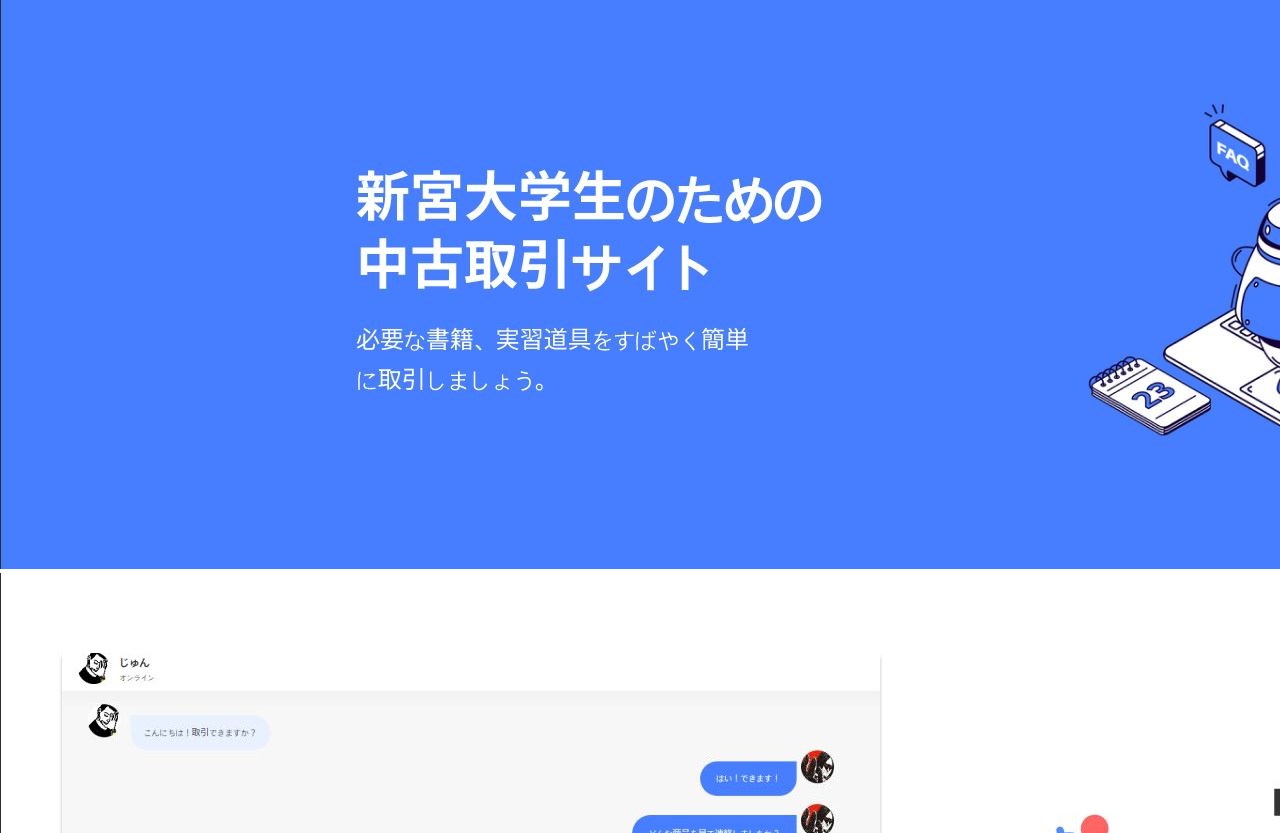
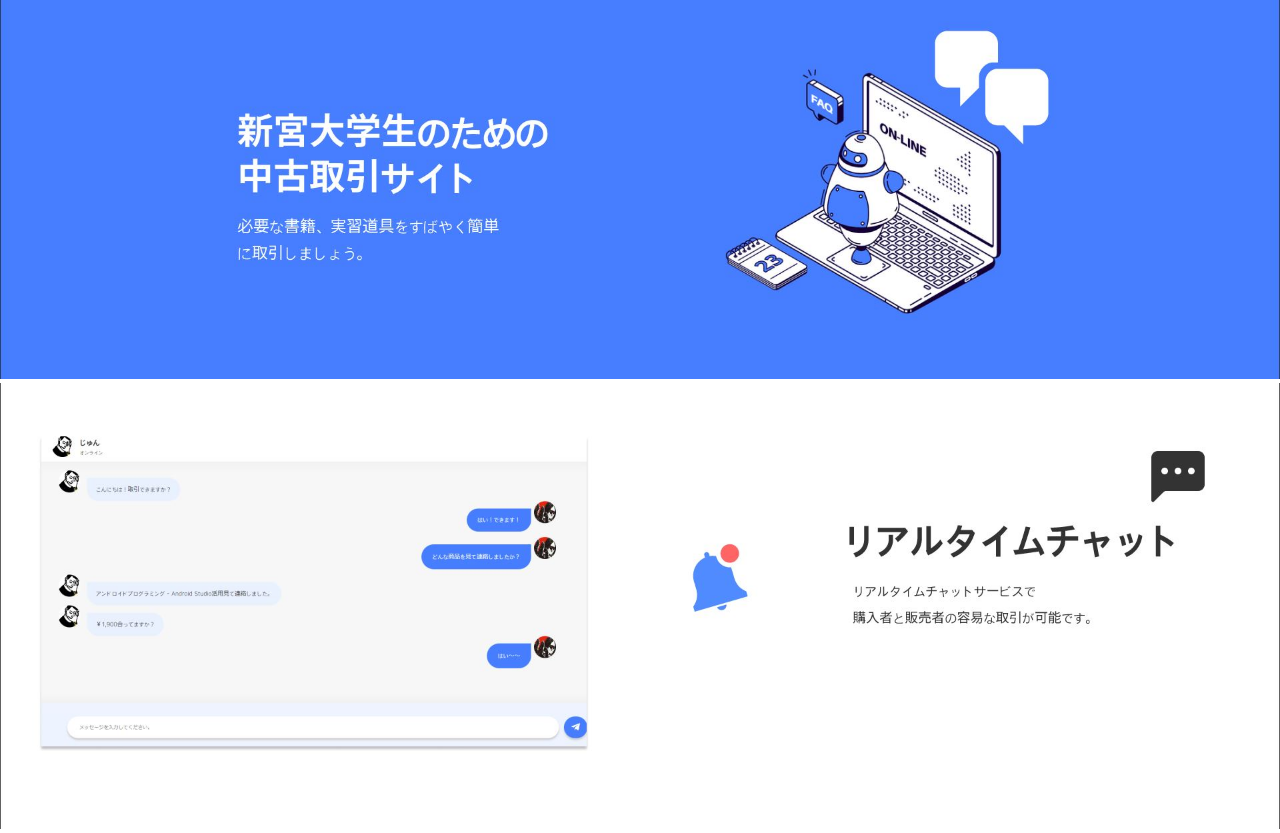
Before and after one commit to JUNYONG99/CampusMarket_JP, a PHP site: page / in a window 1280 px wide; the page is wider, and only the part inside the window is pictured. Shown: the part 119-952 px from the top of that part. Run offline with PHP 8.4, Linux system fonts and the light colour scheme; data comes from the database, SQL or seed files in the repository; some libraries are stand-ins or nearby versions; some web fonts are replaced.

Commit message:
width update

```diff
--- a/index.php
+++ b/index.php
@@ -113,13 +113,13 @@ require "php/db_connect.php";
 
     <!-- MainPage -->
     <div class="mainPage">
-      <img src="assets/images/main_banner.jpg" alt="" />
+      <img src="assets/images/main_banner.jpg" alt=""  style="width: 100%"/>
     </div>
     <div class="chatPage">
-      <img src="assets/images/chat_section.jpg" alt="" />
+      <img src="assets/images/chat_section.jpg" alt="" style="width: 100%"/>
     </div>
     <div class="sellPage">
-      <img src="assets/images/product_section.jpg" alt="" />
+      <img src="assets/images/product_section.jpg" alt="" style="width: 100%"/>
     </div>
 
     <div class="slide_wrapper">
--- a/product.php
+++ b/product.php
@@ -447,7 +447,7 @@
                   }
              ?>
 
-                    <li class="cell" style="width:504px; height:600px;">
+                    <li class="cell" style="width:33.33%; height:600px;">
                     <div class="book_img_box">
                       <a href="product_view.php?num=<?php echo $row['num']?>">
                       <img src="<?php echo $file_src ?>"  style="width:260px; height:380px; object-fit: cover;" />
--- a/update_user.php
+++ b/update_user.php
@@ -159,7 +159,7 @@ if(!isset($_SESSION['unique_id'])) {
             </div>
           <div class="chat_right">
                  <div class="user_my1">
-                        <span>会員情報修正</span>
+
                  </div>
                  <div class="user_myimg1">
                  <form action="php/update_user.php" method="POST" enctype="multipart/form-data">
```
